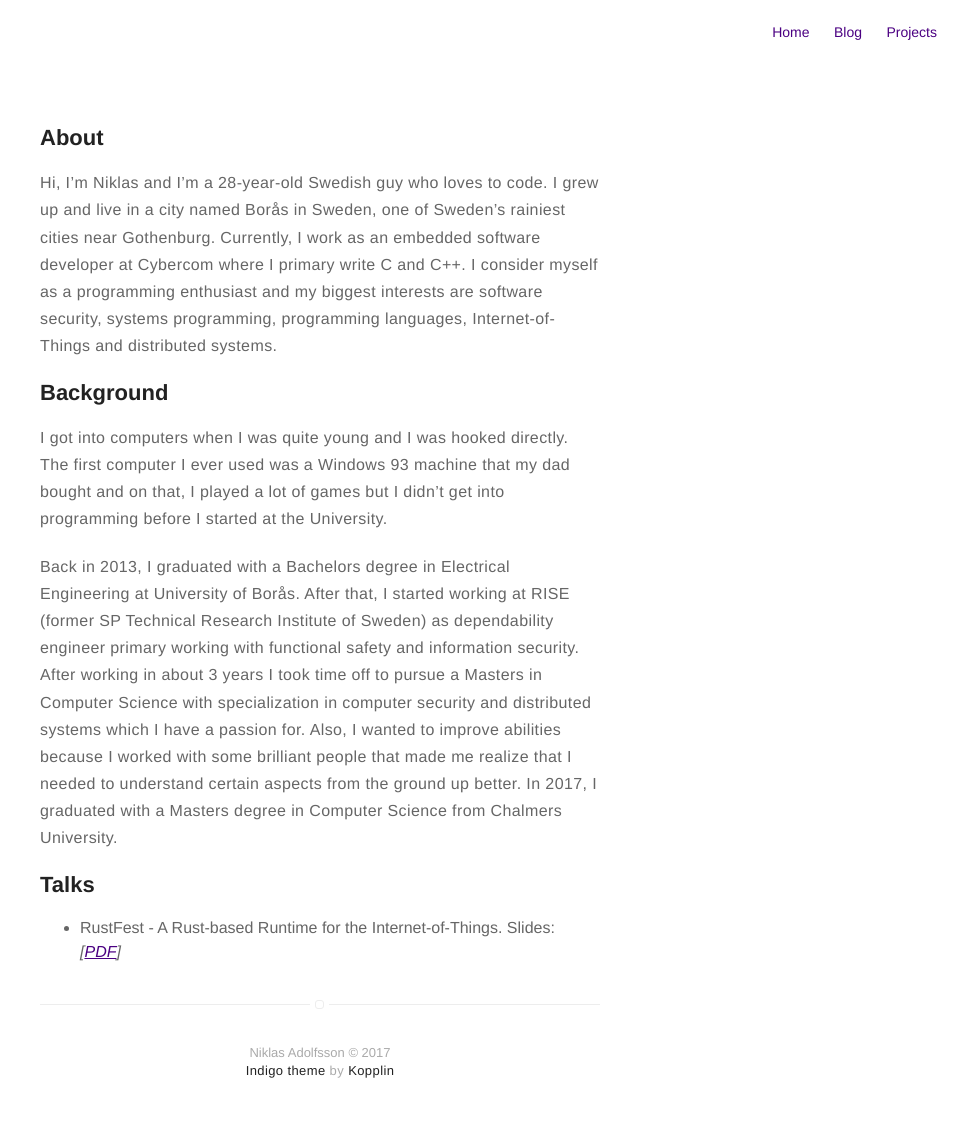
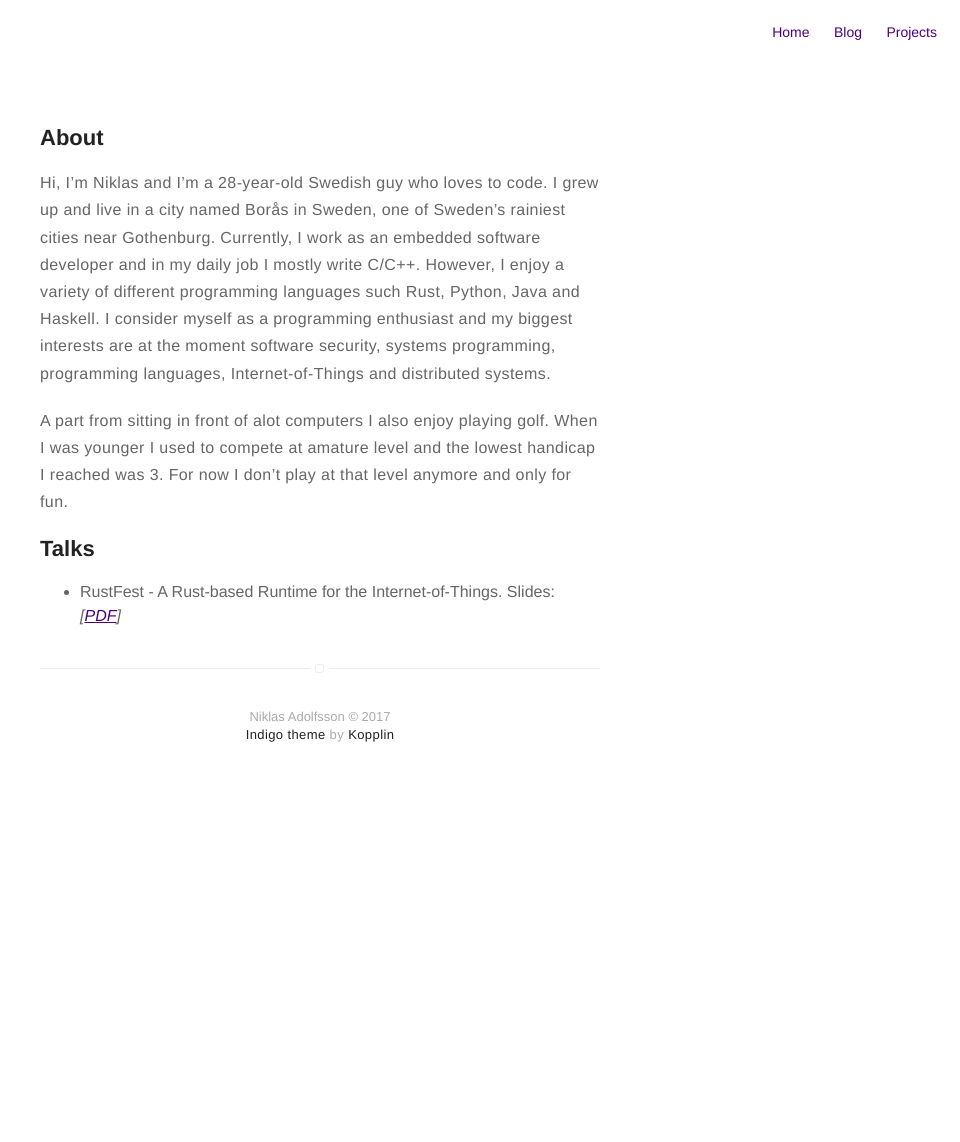
Before and after one commit to niklasad1/niklasad1.github.io, a Jekyll site: the page built from about.md, in a window 1280 px wide. Shown: the whole page, without its empty margins (320-1280 px from the left). Built offline with Jekyll 4.4.1, drawn with Linux system fonts in a browser that asks for light colours; after the commit the page ends 900 px from its top, so only the background shows below that.

Commit message:
Update about.md

```diff
--- a/about.md
+++ b/about.md
@@ -5,17 +5,10 @@ layout: page
 <!-- ![Profile Image]({{ site.url }}/{{ site.picture }}) -->
 
 <h2>About</h2>
-Hi, I'm Niklas and I'm a 28-year-old Swedish guy who loves to code. I grew up and live in a city named Borås in Sweden, one of Sweden's rainiest cities near Gothenburg. Currently, I work as an embedded software developer at Cybercom where I primary write C and C++. I consider myself as a programming enthusiast and my biggest interests are software security, systems programming, programming languages, Internet-of-Things and distributed systems.
+Hi, I'm Niklas and I'm a 28-year-old Swedish guy who loves to code. I grew up and live in a city named Borås in Sweden, one of Sweden's rainiest cities near Gothenburg. Currently, I work as an embedded software developer and in my daily job I mostly write C/C++. However, I enjoy a variety of different programming languages such Rust, Python, Java and Haskell. I consider myself as a programming enthusiast and my biggest interests are at the moment software security, systems programming, programming languages, Internet-of-Things and distributed systems.
 
-<h2>Background</h2>
-I got into computers when I was quite young and I was hooked directly.
-The first computer I ever used was a Windows 93 machine that my dad bought and on that, I played a lot of games but I didn't get into programming before I started at the University.
-
-Back in 2013, I graduated with a Bachelors degree in Electrical Engineering at University of Borås.
-After that, I started working at RISE (former SP Technical Research Institute of Sweden) as dependability engineer primary working with functional safety and information security.
-After working in about 3 years I took time off to pursue a Masters in Computer Science with specialization in computer security and distributed systems which I have a passion for.
-Also, I wanted to improve abilities because I worked with some brilliant people that made me realize that I needed to understand certain aspects from the ground up better.
-In 2017, I graduated with a Masters degree in Computer Science from Chalmers University.
+A part from sitting in front of alot computers I also enjoy playing golf. When I was younger I used to compete at amature level and
+the lowest handicap I reached was 3. For now I don't play at that level anymore and only for fun.
 
 <h2>Talks</h2>
 <ul>
```
